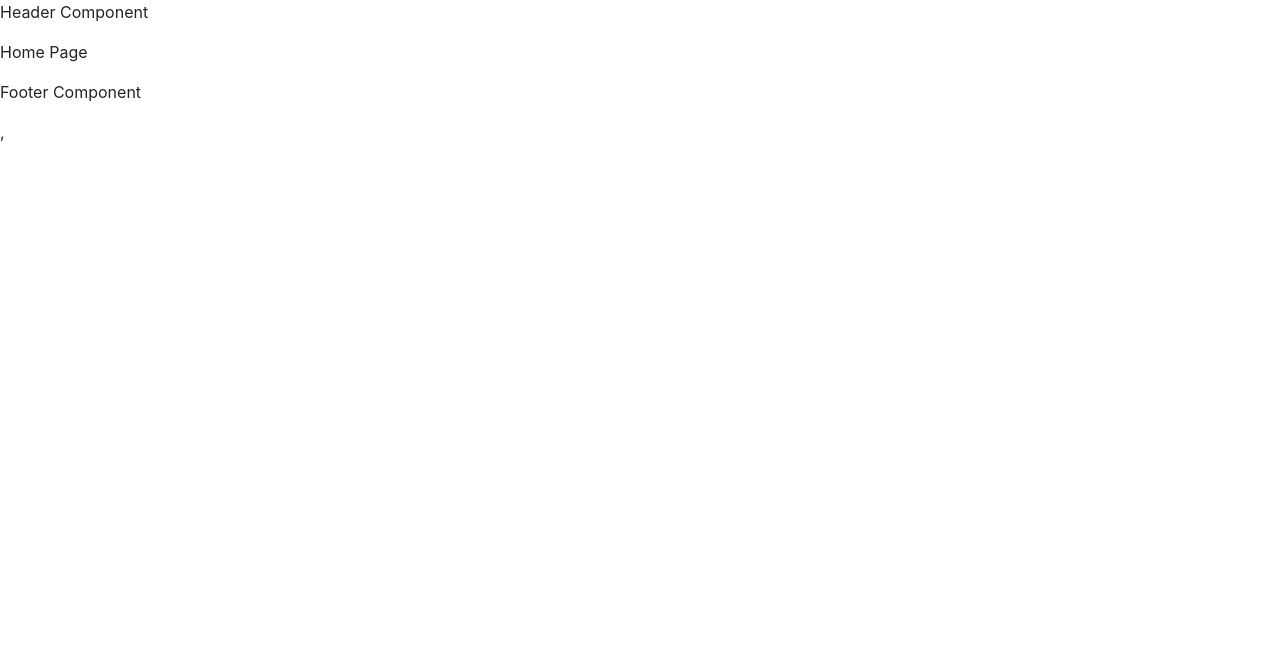
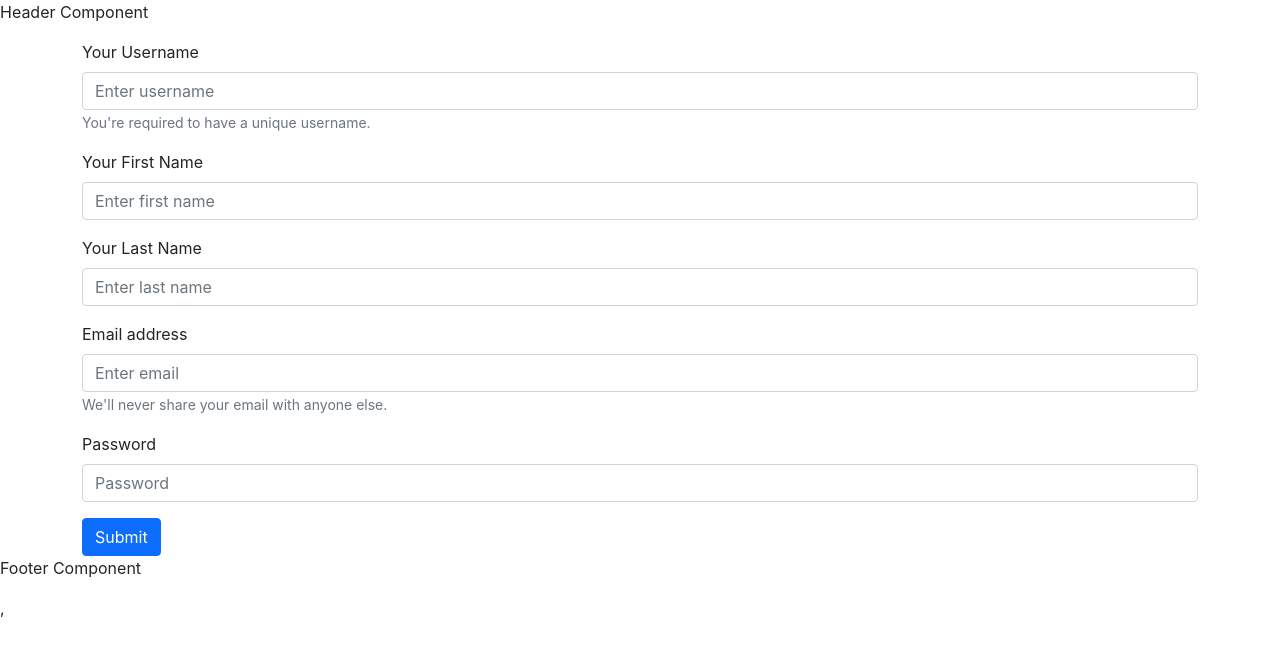
Before and after one commit to Apfirebolt/mern-todo-heroku-api, a React (Create React App) app in the folder client/: page /#/register in a window 1280 px wide. Shown: the top 652 px of the page. Built offline with nearby package versions, Linux system fonts and the light colour scheme.

Commit message:
added form components, browserrouter changed to hash

```diff
--- a/client/src/App.js
+++ b/client/src/App.js
@@ -1,4 +1,4 @@
-import { BrowserRouter as Router, Routes, Route } from "react-router-dom";
+import { HashRouter as Router, Routes, Route } from "react-router-dom";
 import Header from "./components/common/Header";
 import Footer from "./components/common/Footer";
 import HomePage from "./views/Home";
--- a/client/src/views/LoginView.js
+++ b/client/src/views/LoginView.js
@@ -1,11 +1,27 @@
-import React, { Fragment } from "react";
+import React from "react";
+import { Form, Button, Container } from "react-bootstrap";
 
 const LoginPage = () => {
+  return (
+    <Container>
+      <Form>
+        <Form.Group className="mb-3" controlId="formBasicEmail">
+          <Form.Label>Email address</Form.Label>
+          <Form.Control type="email" placeholder="Enter email" />
+          <Form.Text className="text-muted">
+            We'll never share your email with anyone else.
+          </Form.Text>
+        </Form.Group>
 
-  return (
-    <Fragment>
-      <p>Login Page</p>
-    </Fragment>
+        <Form.Group className="mb-3" controlId="formBasicPassword">
+          <Form.Label>Password</Form.Label>
+          <Form.Control type="password" placeholder="Password" />
+        </Form.Group>
+        <Button variant="primary" type="submit">
+          Submit
+        </Button>
+      </Form>
+    </Container>
   );
 };
 
--- a/client/src/views/RegisterView.js
+++ b/client/src/views/RegisterView.js
@@ -1,11 +1,42 @@
-import React, { Fragment } from "react";
+import React from "react";
+import { Form, Button, Container } from "react-bootstrap";
 
 const RegisterPage = () => {
+  return (
+    <Container>
+      <Form>
+        <Form.Group className="mb-3" controlId="username">
+          <Form.Label>Your Username</Form.Label>
+          <Form.Control type="text" placeholder="Enter username" />
+          <Form.Text className="text-muted">
+            You're required to have a unique username.
+          </Form.Text>
+        </Form.Group>
+        <Form.Group className="mb-3" controlId="firstName">
+          <Form.Label>Your First Name</Form.Label>
+          <Form.Control type="text" placeholder="Enter first name" />
+        </Form.Group>
+        <Form.Group className="mb-3" controlId="lastName">
+          <Form.Label>Your Last Name</Form.Label>
+          <Form.Control type="text" placeholder="Enter last name" />
+        </Form.Group>
+        <Form.Group className="mb-3" controlId="formBasicEmail">
+          <Form.Label>Email address</Form.Label>
+          <Form.Control type="email" placeholder="Enter email" />
+          <Form.Text className="text-muted">
+            We'll never share your email with anyone else.
+          </Form.Text>
+        </Form.Group>
 
-  return (
-    <Fragment>
-      <p>Register Page</p>
-    </Fragment>
+        <Form.Group className="mb-3" controlId="formBasicPassword">
+          <Form.Label>Password</Form.Label>
+          <Form.Control type="password" placeholder="Password" />
+        </Form.Group>
+        <Button variant="primary" type="submit">
+          Submit
+        </Button>
+      </Form>
+    </Container>
   );
 };
 
```
